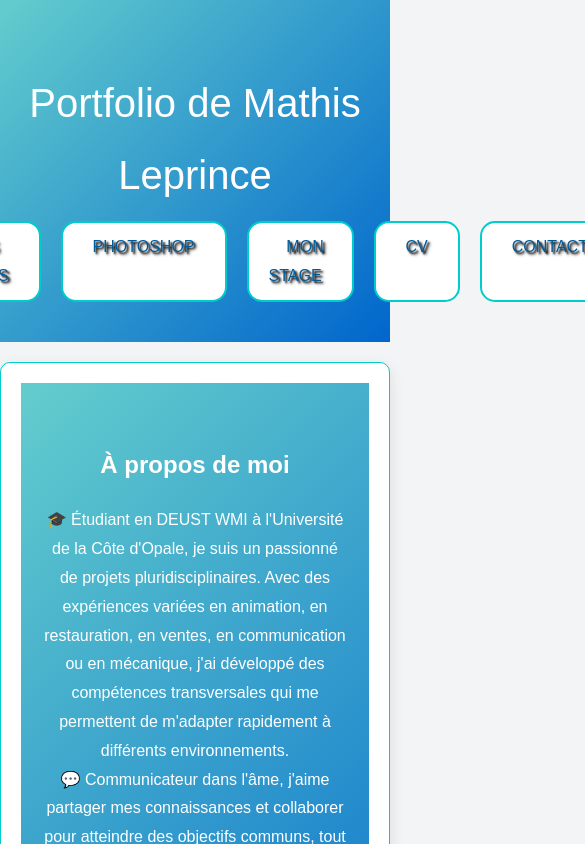
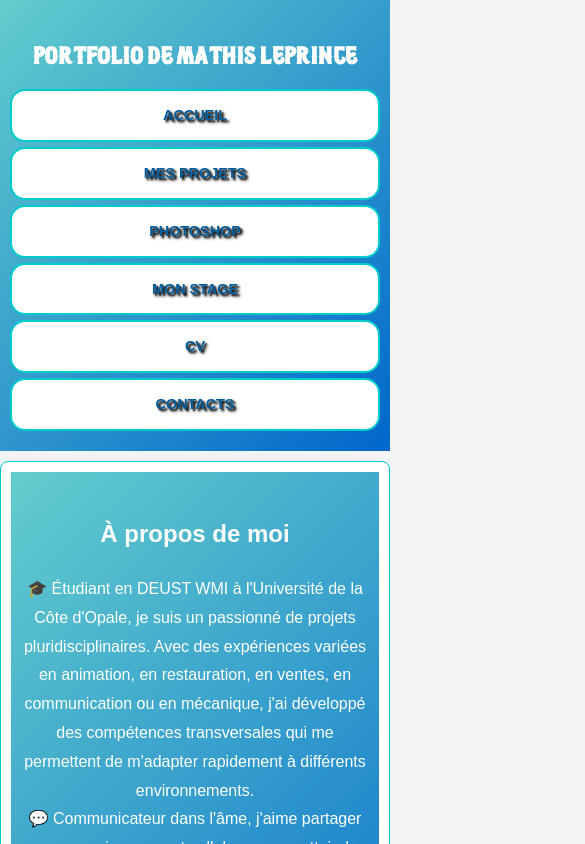
Before and after one commit to LeprinceM/Monsite, a plain HTML site: page index.html in a window 390 px wide. Shown: the top 844 px of the page, 585 px wide, since content can reach past the window. Drawn offline with Linux system fonts and the light colour scheme.

Commit message:
Update style.css

```diff
--- a/css/style.css
+++ b/css/style.css
@@ -21,10 +21,9 @@ header {
 }
 
 header h1 {
-    font-family: 'Arial', sans-serif;
+    font-family: 'Customblack', 'Arial', sans-serif;
     font-size: 2.5rem;
     margin-bottom: 10px;
-    font-weight: normal;
 }
 
 header nav ul {
@@ -39,7 +38,7 @@ header nav ul {
 header nav a {
     text-shadow: 2px 2px 2px black, 3px 3px 3px gray;
     color: white;
-    font-weight: normal;
+    font-weight: bold;
     text-transform: uppercase;
     padding: 5px 10px;
     border-radius: 4px;
@@ -104,7 +103,7 @@ nav ul li {
 
 nav ul li a {
     color: #005b9a;
-    font-weight: normal;
+    font-weight: bold;
     text-transform: uppercase;
     text-decoration: none;
 }
@@ -112,4 +111,64 @@ nav ul li a {
 nav ul li:hover {
     transform: scale(1.05);
     box-shadow: 0 5px 15px rgba(0, 0, 0, 0.1);
-    background: #f0f
+    background: #f0fcfc;
+}
+
+/* --- Media Queries --- */
+
+/* Tablettes (écrans ≤ 768px) */
+@media (max-width: 768px) {
+    header {
+        padding: 30px 15px;
+    }
+
+    header h1 {
+        font-size: 2rem;
+    }
+
+    header nav ul {
+        flex-direction: column;
+        gap: 10px;
+    }
+
+    section {
+        padding: 15px;
+        margin: 15px auto;
+    }
+
+    section ul,
+    section p {
+        max-width: 90%;
+    }
+}
+
+/* Mobiles (écrans ≤ 480px) */
+@media (max-width: 480px) {
+    header {
+        padding: 20px 10px;
+    }
+
+    header h1 {
+        font-size: 1.5rem;
+    }
+
+    header nav ul {
+        flex-direction: column;
+        gap: 5px;
+    }
+
+    header nav a {
+        font-size: 0.9rem;
+        padding: 5px;
+    }
+
+    section {
+        padding: 10px;
+        margin: 10px auto;
+        border-radius: 8px;
+    }
+
+    footer p {
+        font-size: 0.8rem;
+    }
+}
```
